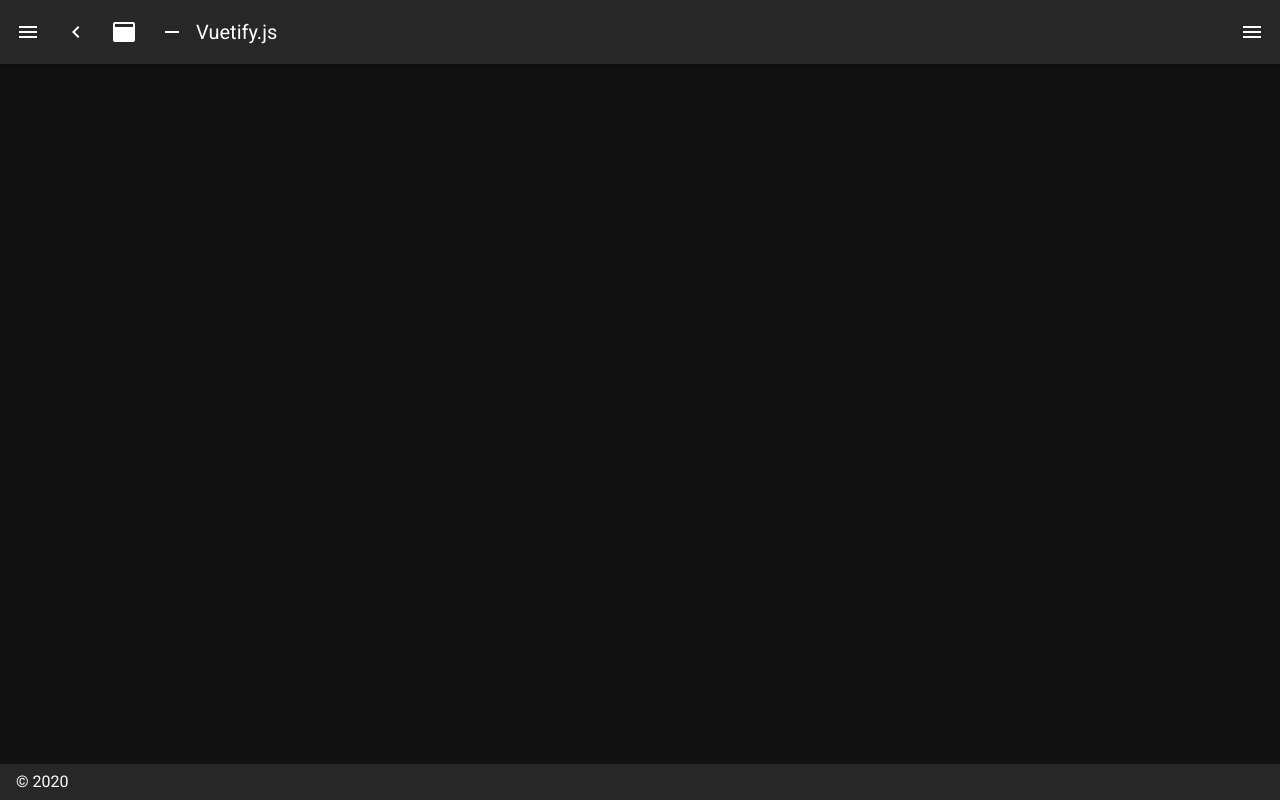
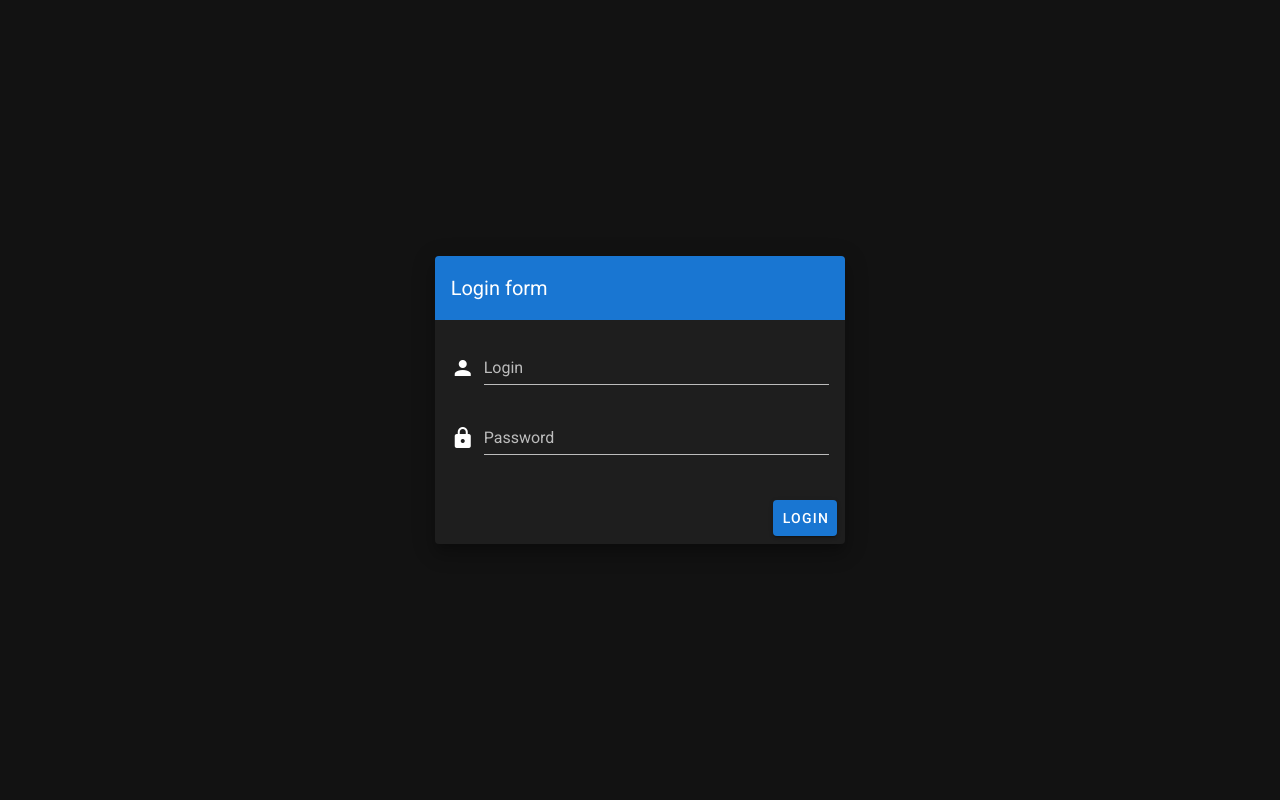
Before and after one commit to pedrorivera40/MJOLNIR-Feed, a Nuxt app in the folder ArtemisFrontEnd/: page /login in a window 1280 px wide. Before the commit this address had no page. Built offline with nearby package versions, Linux system fonts and the light colour scheme.

Commit message:
Created login component and login page. Also created the default layout for when the user is authenticated

```diff
--- /dev/null
+++ b/ArtemisFrontEnd/components/TheLoginForm.vue
@@ -0,0 +1,38 @@
+<template>
+  <v-row align="center" justify="center">
+    <v-col cols="12" sm="8" md="4">
+      <v-card class="elevation-12">
+        <v-toolbar color="primary" dark flat>
+          <v-toolbar-title>Login form</v-toolbar-title>
+          <v-spacer />
+        </v-toolbar>
+        <v-card-text>
+          <v-form>
+            <v-text-field label="Login" name="login" prepend-icon="mdi-account" type="text" />
+
+            <v-text-field
+              id="password"
+              label="Password"
+              name="password"
+              prepend-icon="mdi-lock"
+              type="password"
+            />
+          </v-form>
+        </v-card-text>
+        <v-card-actions>
+          <v-spacer />
+          <v-btn color="primary">Login</v-btn>
+        </v-card-actions>
+      </v-card>
+    </v-col>
+  </v-row>
+</template>
+
+<script>
+export default {
+  name: 'TheLoginForm'
+};
+</script>
+
+<style>
+</style>
--- /dev/null
+++ b/ArtemisFrontEnd/pages/login.vue
@@ -0,0 +1,23 @@
+<template>
+  <v-app>
+    <TheLoginForm />
+  </v-app>
+</template>
+
+
+<script>
+  import TheLoginForm from '~/components/TheLoginForm'
+  export default {
+    layout: "unauthenticated",
+    props: {
+      source: String
+    },
+    components: {
+      TheLoginForm,
+    },
+    data() {}
+  };
+</script>
+
+<style>
+</style>
```
